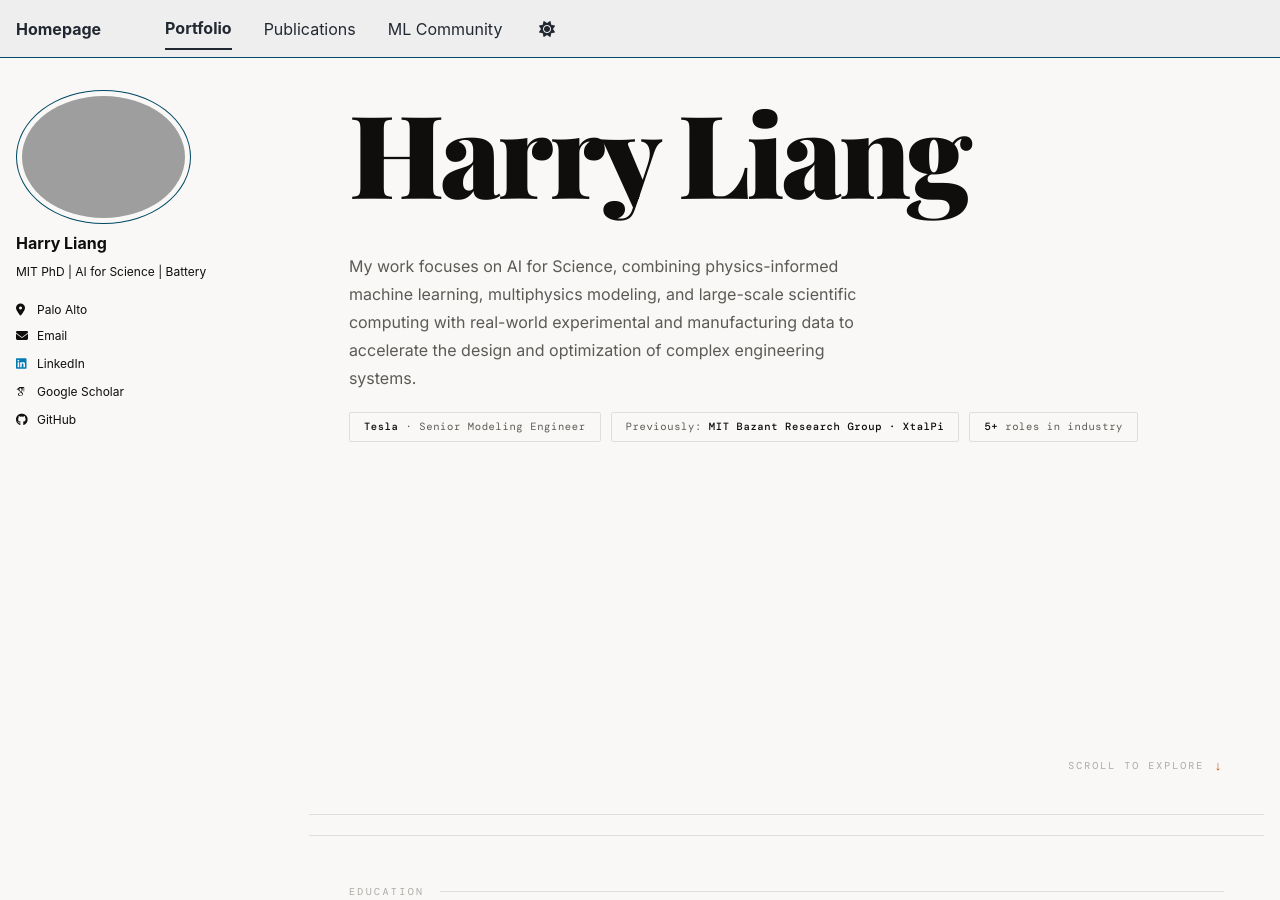
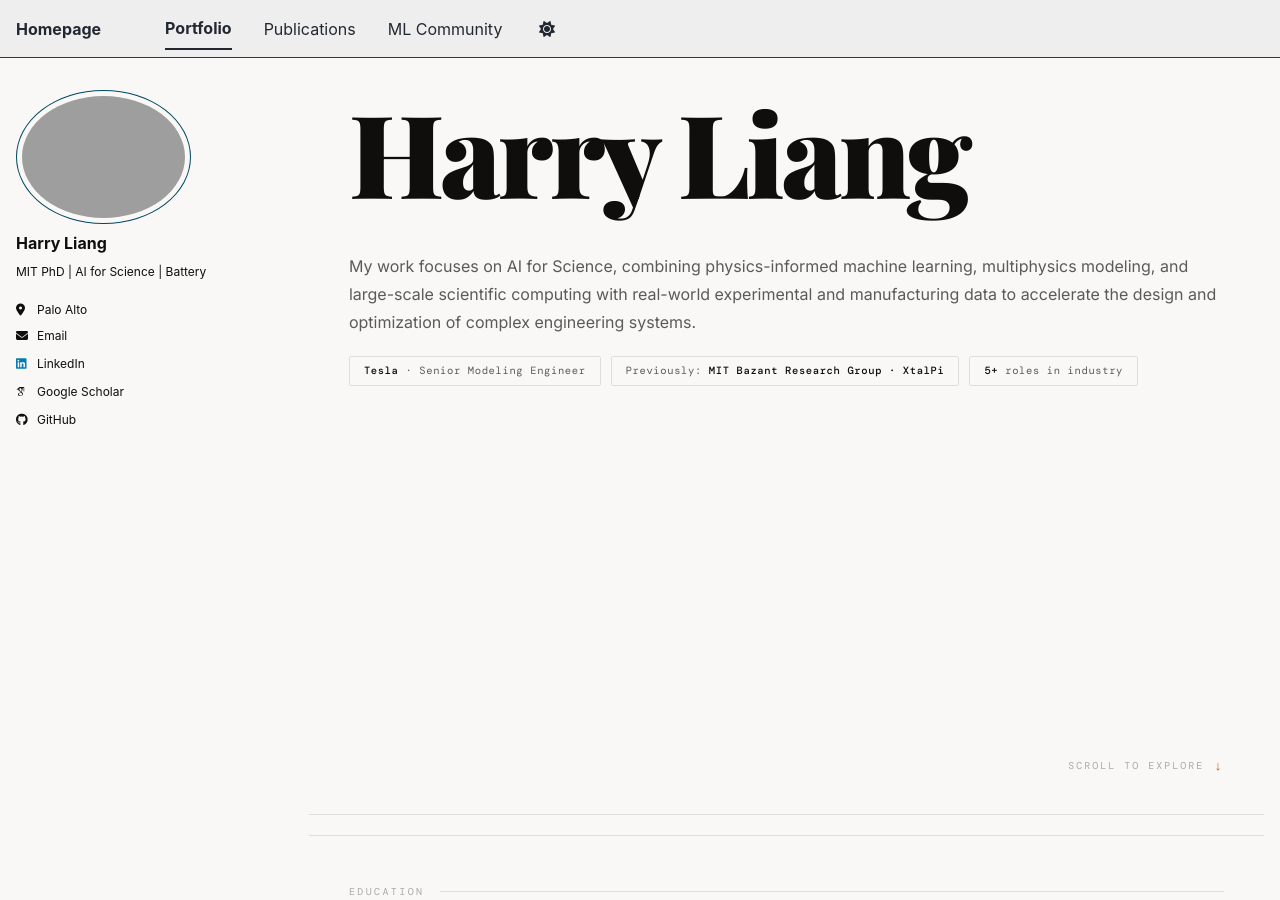
Before and after one commit to HarryQL/HarryQL.github.io, a Jekyll site: the page built from _portfolio/index.html, in a window 1280 px wide and 900 px high, scrolled down 232 px. Built offline with Jekyll 4.4.1, drawn with Linux system fonts in a browser that asks for light colours; some web fonts are replaced; a script bundle is joined from its source files by our own code; library files that are not in the unit come from our copies.

Commit message:
Update index.html

```diff
--- a/_portfolio/index.html
+++ b/_portfolio/index.html
@@ -86,7 +86,7 @@
       font-size: clamp(64px, 9vw, 136px);
       line-height: 0.97; letter-spacing: -0.03em;
       color: var(--text);
-      max-width: 820px;
+      max-width: 1000px;
       margin-bottom: 44px;
     }
     .hero-headline em { font-style: italic; color: var(--accent); }
@@ -94,7 +94,7 @@
       font-size: 16px;
       line-height: 1.75;
       color: var(--text-2);
-      max-width: min(720px, 60%);
+      max-width: 900px;
       margin-bottom: 52px;
       font-weight: 400;
     }
```
